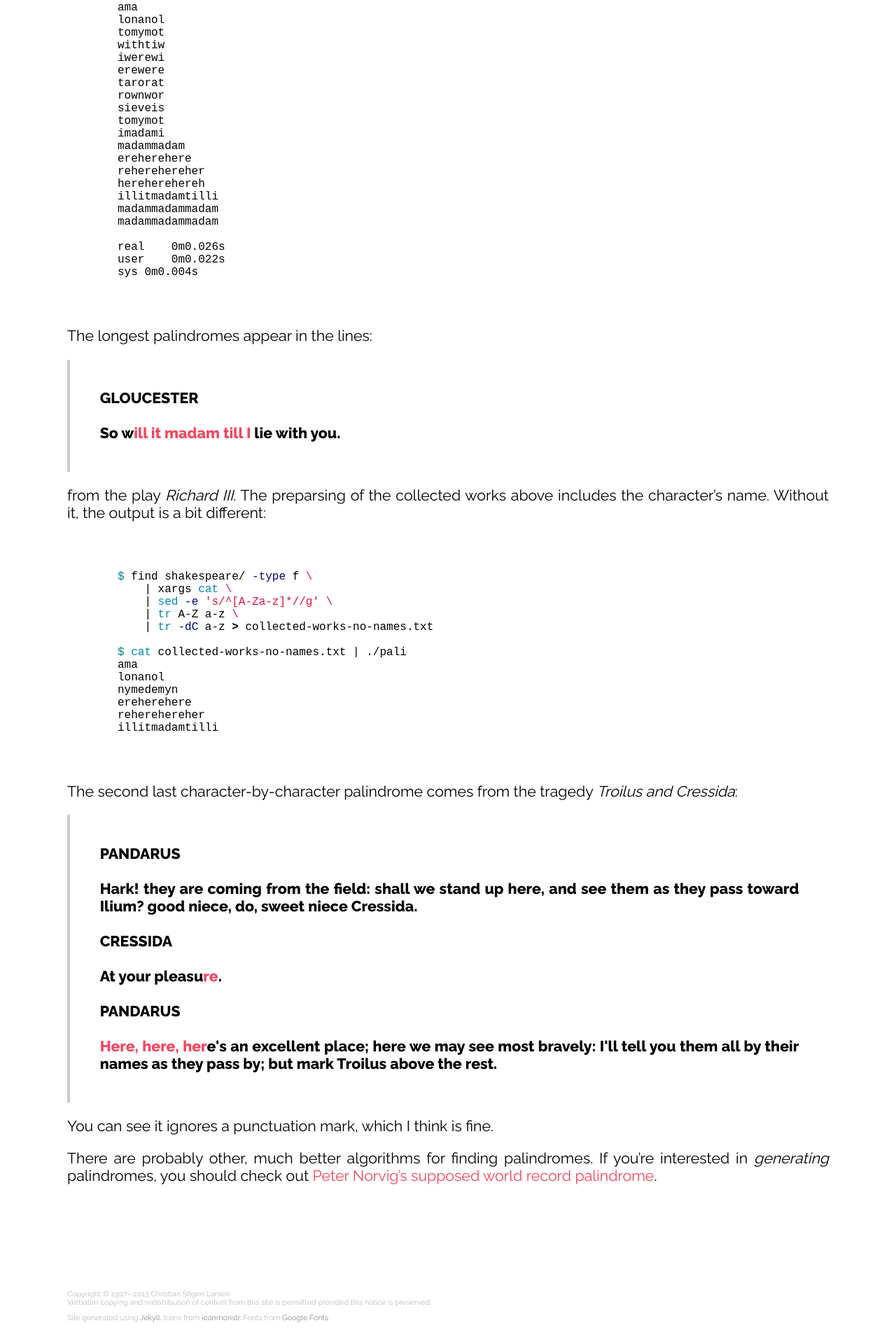
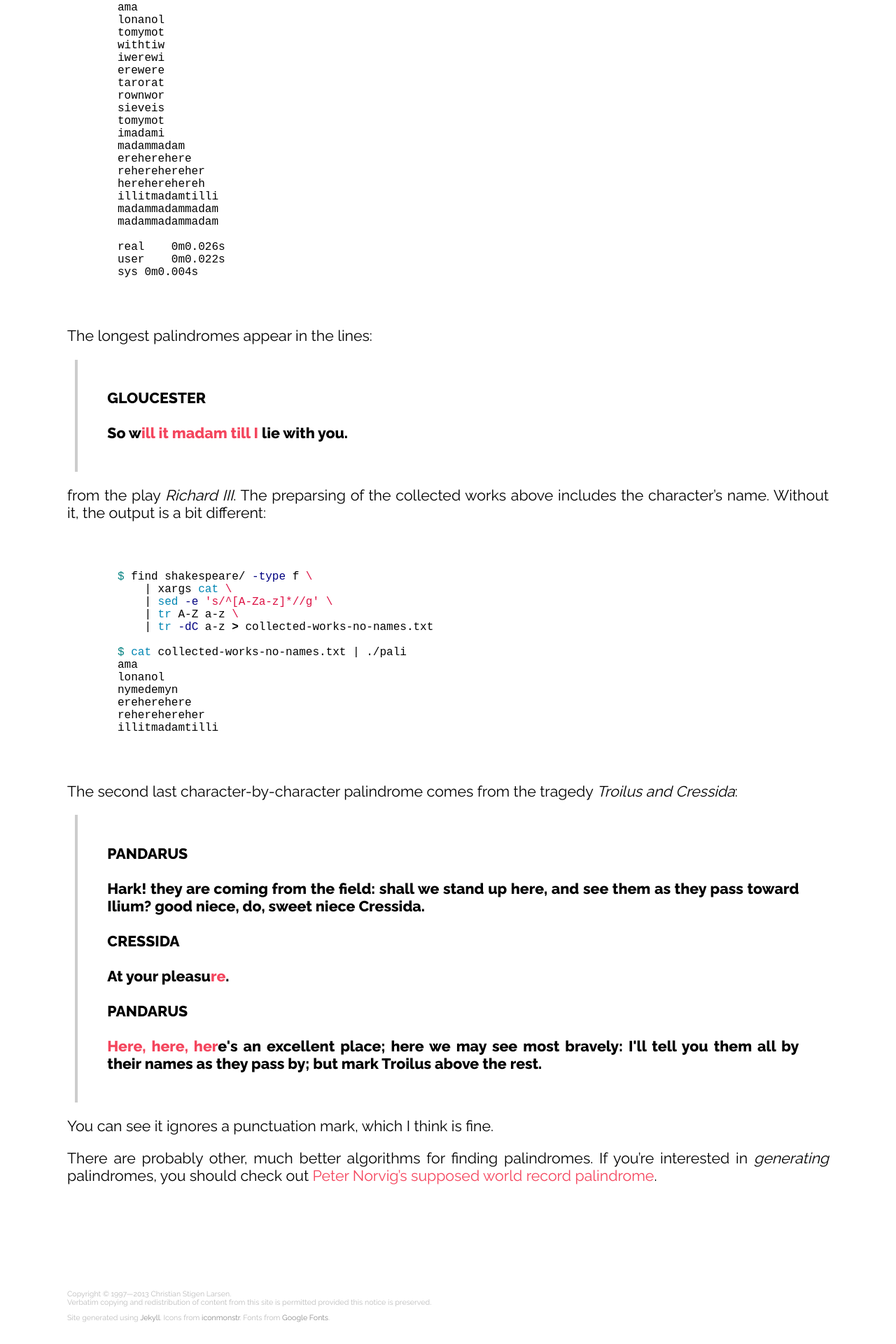
Before and after one commit to cslarsen/csl.name, a Jekyll site: the page built from _posts/2011-03-03-Shakespeare-linear-palindromes.markdown, in a window 1280 px wide. Shown: the part 3353-5273 px from the top of the page at 70% size. Built offline with Jekyll 4.4.1, drawn with Linux system fonts in a browser that asks for light colours; Markdown is read by kramdown in place of the engine named in the settings.

Commit message:
Minor fixes

```diff
--- a/_layouts/default.html
+++ b/_layouts/default.html
@@ -27,6 +27,15 @@
 
     <div id="main-content">
       {{ content }}
+
+      {% if page.disqus && page.disqus == true %}
+      <div id="disqus_thread">
+        <script type="text/javascript"
+          src="http://disqus.com/forums/christianstigenlarsen/embed.js">
+        </script>
+        <noscript><p><a href="http://christianstigenlarsen.disqus.com/?url=ref">View the discussion thread.</a></p></noscript><a href="http://disqus.com" class="dsq-brlink">blog comments powered by <span class="logo-disqus">Disqus</span></a>
+      </div>
+      {% endif %}
     </div>
 
     <footer>
--- a/_posts/2011-03-03-Shakespeare-linear-palindromes.markdown
+++ b/_posts/2011-03-03-Shakespeare-linear-palindromes.markdown
@@ -164,7 +164,7 @@
 
 The longest palindromes appear in the lines:
 
-<p style="border-left: #ccc 4px solid; padding:2em;" class="bolder">
+<p class="quote">
 GLOUCESTER<br/>
 <br/>
 So w<span class="pink">ill it madam till I</span> lie with you.
@@ -193,7 +193,7 @@
 The second last character-by-character palindrome comes from the tragedy
 <i>Troilus and Cressida</i>:
 
-<p style="border-left: #ccc 4px solid; padding:2em;" class="bolder">
+<p class="quote">
 PANDARUS<br/>
 <br/>
 Hark! they are coming from the field: shall we
--- a/css/main.css
+++ b/css/main.css
@@ -158,3 +158,14 @@
 img {
   border: none;
 }
+
+#disqus_thread {
+  margin-top: 6em;
+}
+
+.quote {
+  border-left: #ccc 4px solid;
+  padding:2em;
+  font-weight: bolder;
+  margin-left: 0.5em;
+}
--- a/index.html
+++ b/index.html
@@ -1,6 +1,7 @@
 ---
 layout: default
 title: Christian Stigen Larsen
+disqus: false
 ---
 
 <div id="about">
```
Also changed, not shown: other parts of _layouts/default.html (+11 -1 lines), _posts/2006-10-20-lua-cpp.markdown (+1 -10 lines), _posts/2011-12-24-two-quines-in-C.markdown (+1 -7 lines).
